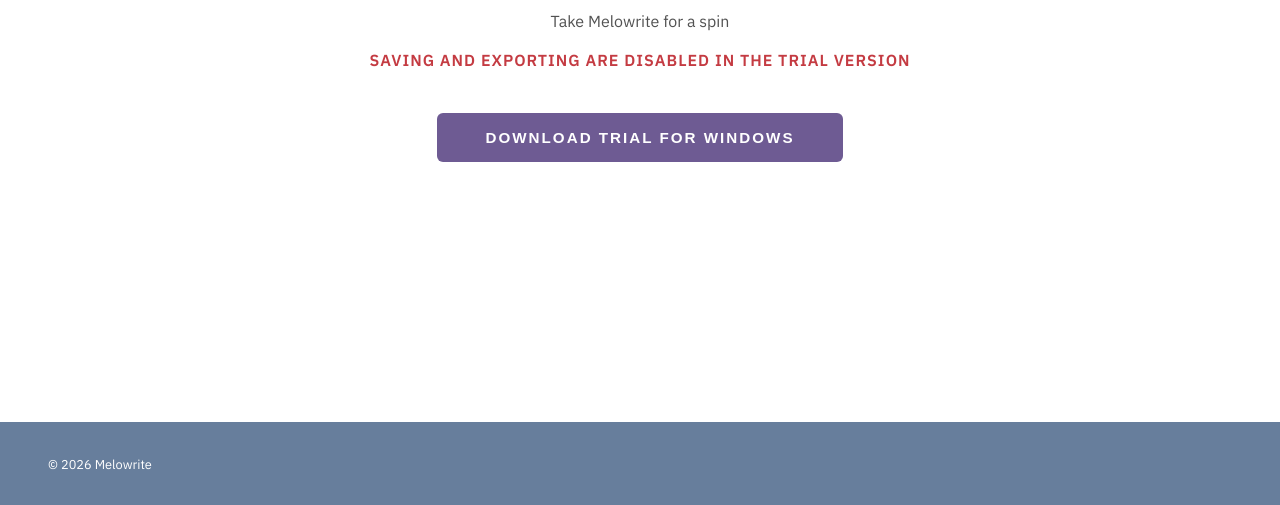
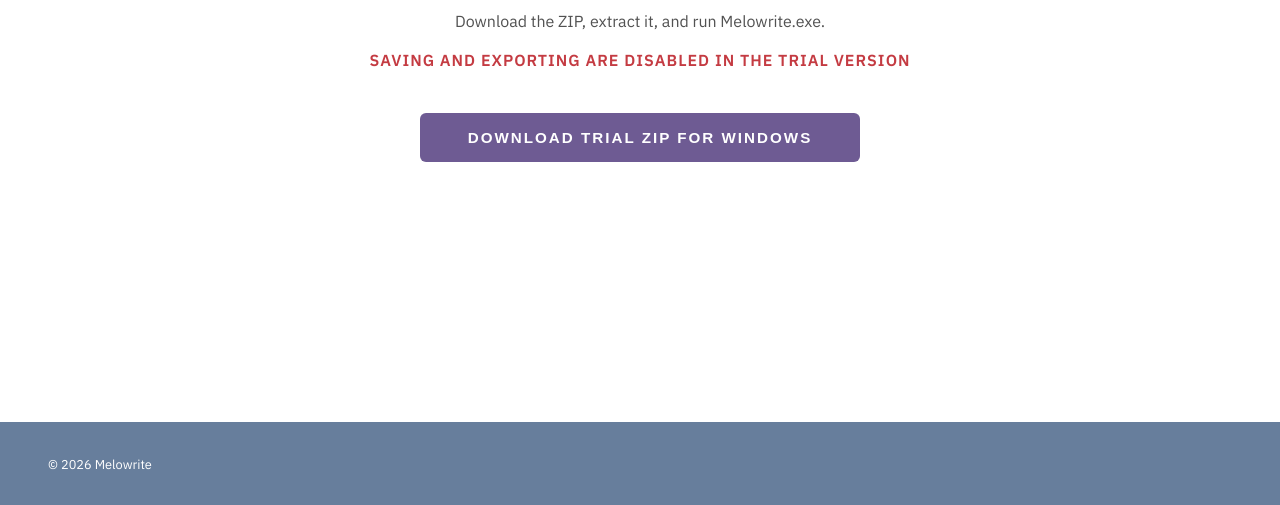
Before and after one commit to joeqnicholson/melosite, a website: page trial.html in a window 1280 px wide. Shown: the part 378-883 px from the top of the page. Drawn offline with Linux system fonts and the light colour scheme; a web font is replaced by a local one.

Commit message:
Clarify trial ZIP download

```diff
--- a/trial.html
+++ b/trial.html
@@ -252,10 +252,10 @@
 
   <section class="trial">
     <h1>Try Melowrite</h1>
-    <p>Take Melowrite for a spin</p>
+    <p>Download the ZIP, extract it, and run Melowrite.exe.</p>
     <p class="trial-warning">SAVING AND EXPORTING ARE DISABLED IN THE TRIAL VERSION</p>
     <a href="https://github.com/joeqnicholson/melosite/releases/latest/download/Melowrite-Trial-win64.zip" class="download-btn" download
-       onclick="if(typeof gtag==='function')gtag('event','trial_download',{event_label:'win64'});">Download Trial for Windows</a>
+       onclick="if(typeof gtag==='function')gtag('event','trial_download',{event_label:'win64'});">Download Trial ZIP for Windows</a>
   </section>
 
   <footer>
```
